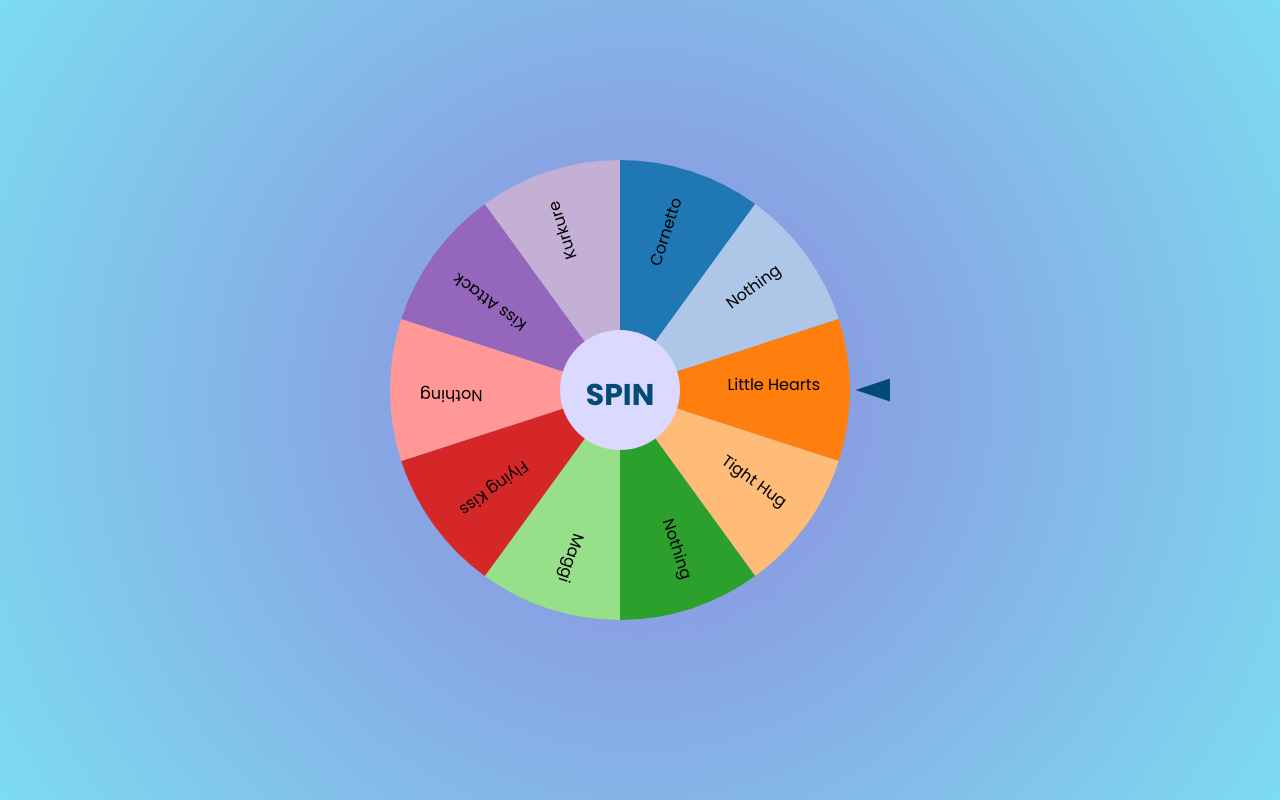
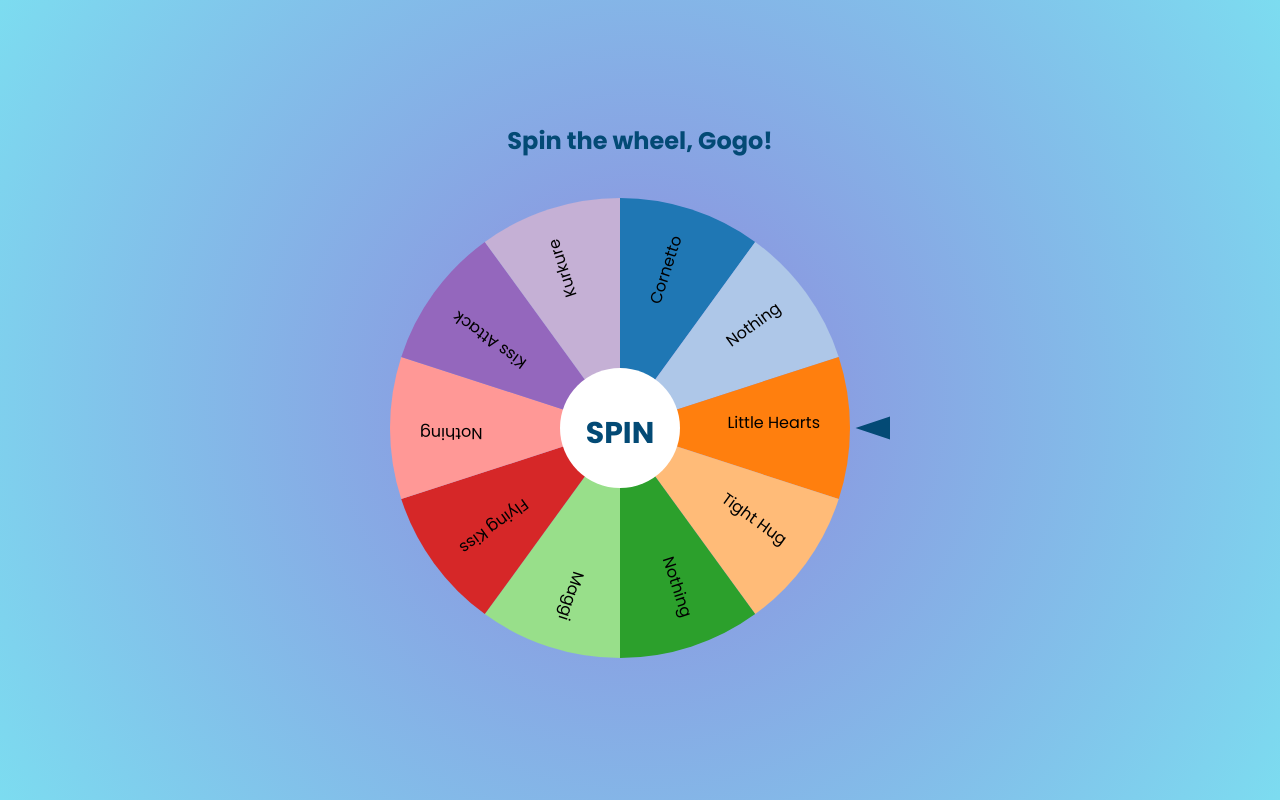
Before and after one commit to swapmystand/win, a plain HTML site: page index.html in a window 1280 px wide. Drawn offline with nearby package versions, Linux system fonts and the light colour scheme.

Commit message:
Update index.html

```diff
--- a/index.html
+++ b/index.html
@@ -19,6 +19,11 @@
             -webkit-user-select: none; /* Safari */
             -moz-user-select: none; /* Firefox */
             -ms-user-select: none; /* Internet Explorer/Edge */
+        }
+        h2 {
+            color: #034a75;
+            text-align: center;
+            margin-bottom: 20px;
         }
         #chart {
             width: 85%;
@@ -50,6 +55,7 @@
     </style>
 </head>
 <body>
+    <h2>Spin the wheel, Gogo!</h2>
     <div id="chart"></div>
     <div id="question"><h1></h1></div>
 
@@ -143,7 +149,7 @@
                 .duration(3000)
                 .attrTween("transform", rotTween)
                 .each("end", function() {
-                    d3.select(".slice:nth-child(" + (picked + 1) + ") path").attr("fill", "rgba(0, 0, 0, 0.65)");
+                    d3.select(".slice:nth-child(" + (picked + 1) + ") path").attr("fill", "rgba(0, 0, 0, 0.7)");
                     d3.select("#question h1").text(data[picked].question);
                     oldrotation = rotation;
                     container.on("click", spin);
@@ -160,14 +166,14 @@
             .attr("cx", 0)
             .attr("cy", 0)
             .attr("r", 60)
-            .style({"fill":"#dbd9ff","cursor":"pointer"});
+            .style({"fill":"white","cursor":"pointer"});
 
         container.append("text")
             .attr("x", 0)
             .attr("y", 15)
             .attr("text-anchor", "middle")
             .text("SPIN")
-            .style({"font-weight":"bold","font-size":"30px","fill":"#034a75"});
+            .style({"font-weight":"bold","font-size":"30px", "fill": "#034a75"});
 
         function rotTween(to) {
             var i = d3.interpolate(oldrotation % 360, rotation);
```
